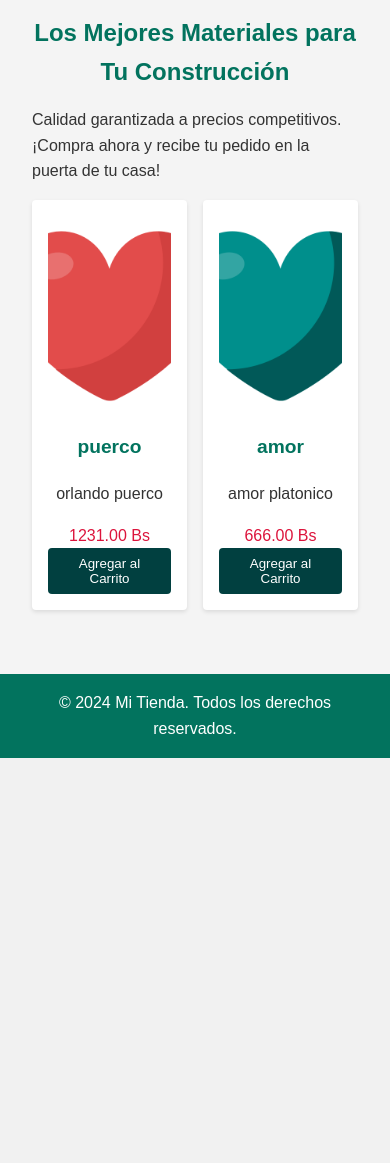
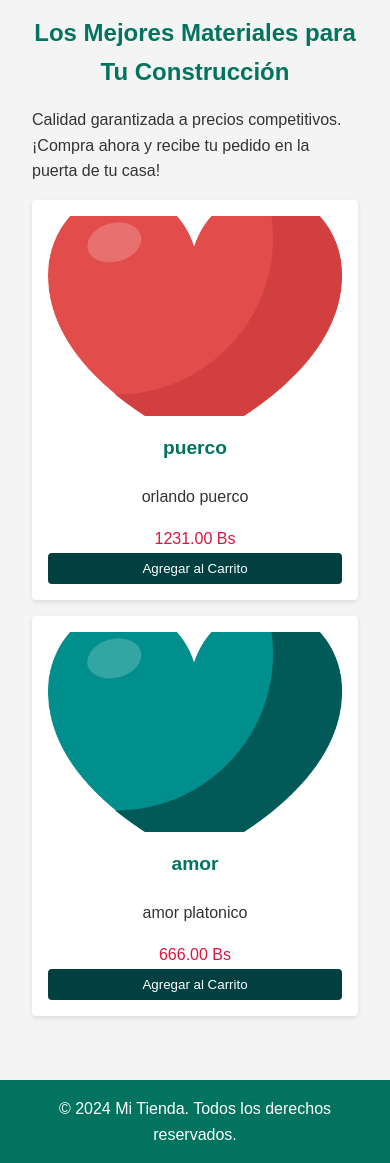
Before and after one commit to YahirCayola/proyectIS, a Django app: page / in a window 390 px wide. Shown: the part 666-1829 px from the top of the page. Before the commit the page ends 1424 px from the top, so only its background shows below. Run offline with Django 5.2, Linux system fonts and the light colour scheme; data comes from the database, SQL or seed files in the repository; both versions use the stored data as it was after the commit; some libraries are stand-ins or nearby versions.

Commit message:
responsive

```diff
--- a/sitioWeb/static/publicaciones.css
+++ b/sitioWeb/static/publicaciones.css
@@ -110,13 +110,13 @@
     color: #fff;
 }
 
-@media (max-width: 768px) {
+@media (max-width: 1064px) {
     .categories {
         order: -1;
     }
 
     .product-grid {
-        grid-template-columns: repeat(2, 1fr); /* Para pantallas más pequeñas, dos tarjetas por fila */
+        grid-template-columns: repeat(3, 1fr); /* Para pantallas más pequeñas, dos tarjetas por fila */
 
     }
     .product-card {
@@ -127,3 +127,20 @@
         justify-content: space-around; /* Espacio entre los elementos internos */
     }
 }
+
+
+@media (max-width: 768px) {
+
+    .product-grid {
+        grid-template-columns: repeat(2, 1fr); /* Para pantallas más pequeñas, dos tarjetas por fila */
+
+    }
+}
+@media (max-width: 450px) {
+
+    .product-grid {
+        grid-template-columns: repeat(1, 1fr); /* Para pantallas más pequeñas, dos tarjetas por fila */
+
+    }
+
+}
```
Also changed, not shown: db.sqlite3, media/productos/corazonVerde_a3mBQWH.png (added).
